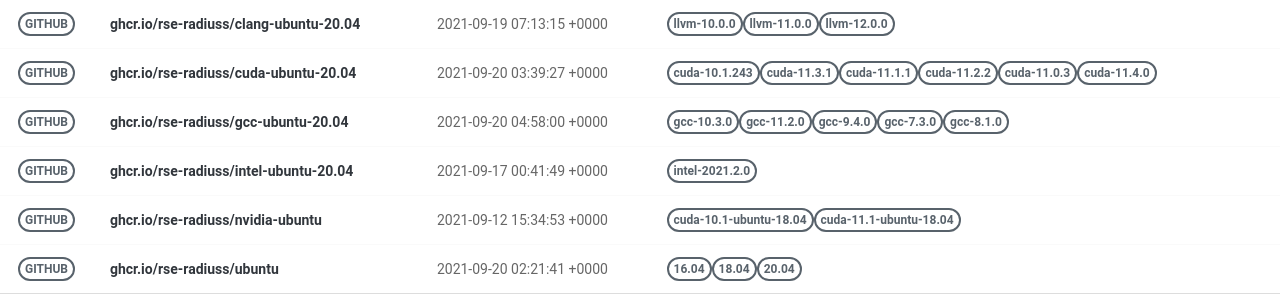
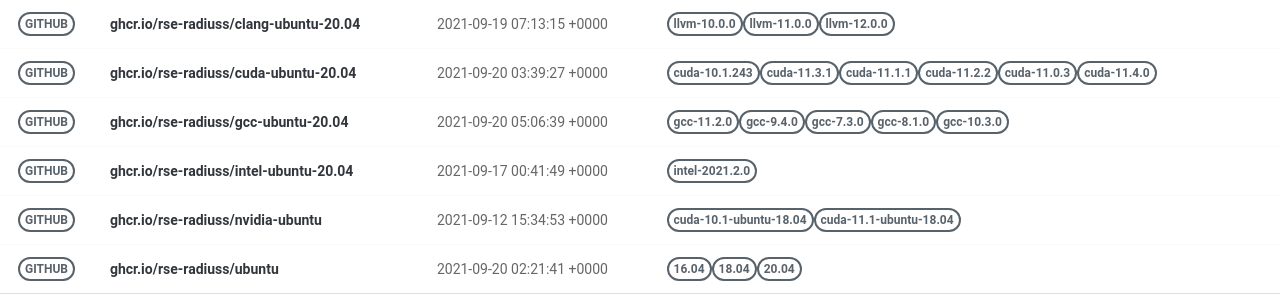
Before and after one commit to rse-ops/docker-images, a Jekyll site: the page built from pages/index.md, in a window 1280 px wide. Shown: the part 179-479 px from the top of the page. Built offline with Jekyll 4.4.1, drawn with Linux system fonts in a browser that asks for light colours; nearby versions of some CDN libraries.

Commit message:
Automated push to update library 2021-09-20

```diff
--- a/_library/ghcr.io-rse-radiuss-gcc-ubuntu-20.04.md
+++ b/_library/ghcr.io-rse-radiuss-gcc-ubuntu-20.04.md
@@ -1,14 +1,11 @@
 ---
 layout: container
 name: ghcr.io/rse-radiuss/gcc-ubuntu-20.04
-updated_at: 2021-09-20 04:58:00.119085
+updated_at: 2021-09-20 05:06:39.691653
 
 
 container_url: https://github.com/orgs/rse-radiuss/packages/container/package/gcc-ubuntu-20.04
 versions:
- - tag: gcc-10.3.0
-   dockerfile: https://github.com/rse-radiuss/docker-images/blob/main/ubuntu/gcc/Dockerfile
-   manifest: https://crane.ggcr.dev/manifest/ghcr.io/rse-radiuss/gcc-ubuntu-20.04:gcc-10.3.0
  - tag: gcc-11.2.0
    dockerfile: https://github.com/rse-radiuss/docker-images/blob/main/ubuntu/gcc/Dockerfile
    manifest: https://crane.ggcr.dev/manifest/ghcr.io/rse-radiuss/gcc-ubuntu-20.04:gcc-11.2.0
```
Also changed, not shown: other parts of _library/ghcr.io-rse-radiuss-gcc-ubuntu-20.04.md (+3 -0 lines).
